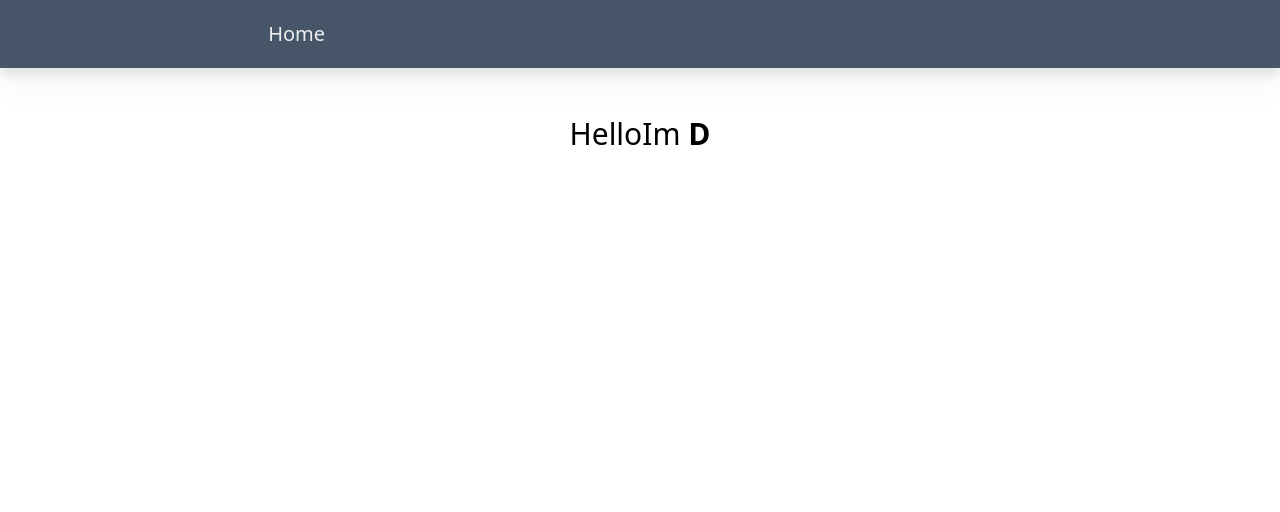
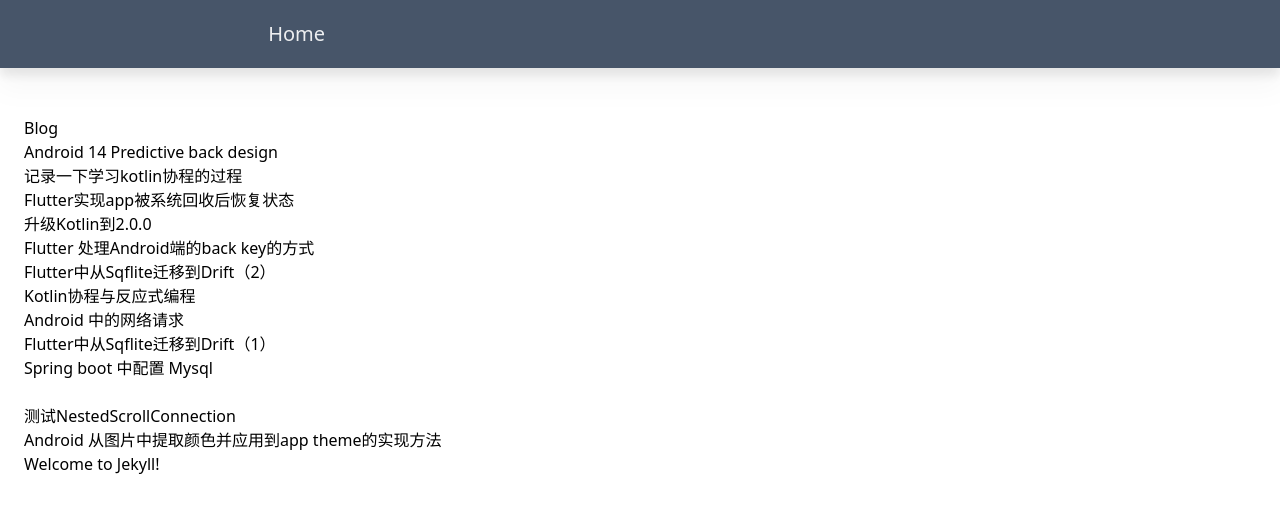
Before and after one commit to andannn/andannn.github.io, a Next.js app: page / in a window 1280 px wide. Shown: the top 512 px of the page. Built offline with nearby package versions, Linux system fonts and the light colour scheme.

Commit message:
post list

```diff
--- a/app/components/Navbar.tsx
+++ b/app/components/Navbar.tsx
@@ -6,8 +6,6 @@
         <nav className='bg-slate-600 p-4 sticky top-0 drop-shadow-xl z-10'>
             <div className='prose prose-xl mx-auto flex justfy-between flex-col sm:flex-row'>
                 <Link href={"/"} className='text-white/90 no-underline hover:text-white'>Home</Link>
-
-
             </div>
         </nav>
     )
--- /dev/null
+++ b/app/components/Posts.tsx
@@ -0,0 +1,23 @@
+import getSortedPostsdata from '@/lib/posts'
+import React, { useEffect } from 'react'
+
+export default function Posts() {
+    const posts = getSortedPostsdata()
+    return (
+        <section>
+            <h2>Blog</h2>
+            <ul>
+                {posts.map(post => {
+                    return (
+                        <>
+                            <a>
+                                {post.title}
+                            </a>
+                            <br />
+                        </>
+                    )
+                })}
+            </ul>
+        </section>
+    )
+}
--- a/app/page.tsx
+++ b/app/page.tsx
@@ -1,13 +1,11 @@
+import Posts from "./components/Posts";
 
 export default function Home() {
   return (
     <main className="px-6 mx-auto">
       <p className="mt-12 mb-12 text-3xl text-center dark:text-white">
-        Hello
-        <span className="whitespace-nowrap">
-          Im <span className="font-bold">D</span>
-        </span>
       </p>
+      <Posts />
     </main>
   );
 }
```
